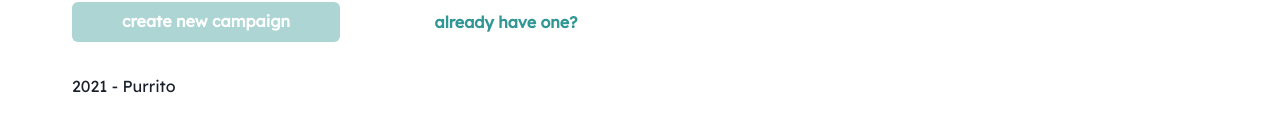
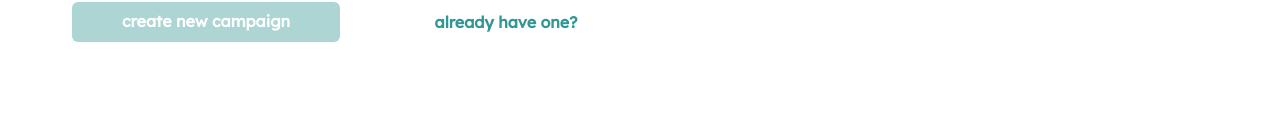
Before and after one commit to battmeech/bag-of-holding, a Next.js app: page / in a window 1280 px wide. Shown: the part 188-320 px from the top of the page. Built offline with nearby package versions, Linux system fonts and the light colour scheme.

Commit message:
chore: remove footer

```diff
--- a/src/shared/components/Layout/Footer.tsx
+++ /dev/null
@@ -1,16 +0,0 @@
-import { Flex, Link, Text } from "@chakra-ui/layout";
-
-const Footer = () => {
-  return (
-    <Flex as="footer" width="full" align="center">
-      <Text>
-        {new Date().getFullYear()} -{" "}
-        <Link href="https://github.com/Purrito-Bot" isExternal>
-          Purrito
-        </Link>
-      </Text>
-    </Flex>
-  );
-};
-
-export default Footer;
--- a/src/shared/components/Layout/Layout.tsx
+++ b/src/shared/components/Layout/Layout.tsx
@@ -1,8 +1,6 @@
 import { Box } from "@chakra-ui/layout";
 import { ReactNode } from "react";
-
 import Header from "./Header";
-import Footer from "./Footer";
 import Meta from "./Meta";
 
 type LayoutProps = {
@@ -18,7 +16,6 @@ const Layout = ({ children }: LayoutProps) => {
         <Box as="main" my={22}>
           {children}
         </Box>
-        <Footer />
       </Box>
     </Box>
   );
```
